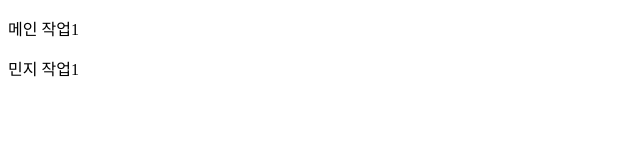
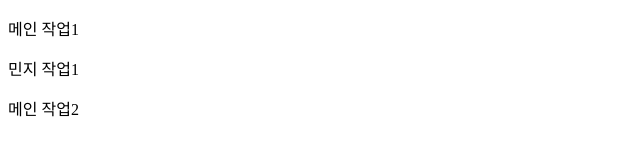
Before and after one commit to xodusdl/teamT, a plain HTML site: page index.html in a window 1280 px wide. Shown: the whole page, without its empty margins (0-640 px from the left). Drawn offline with Linux system fonts and the light colour scheme.

Commit message:
main work2

```diff
--- a/index.html
+++ b/index.html
@@ -8,5 +8,6 @@
 <body>
     <p>메인 작업1</p>
     <p>민지 작업1</p>
+    <p>메인 작업2</p>
 </body>
 </html>
```
